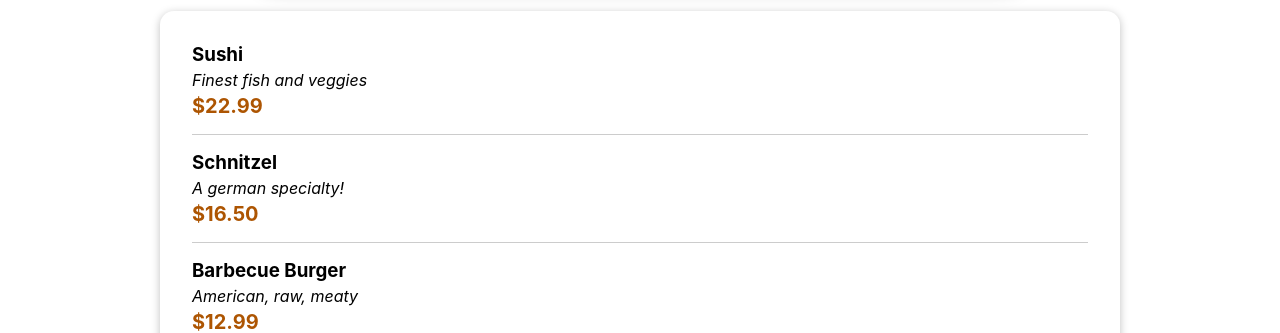
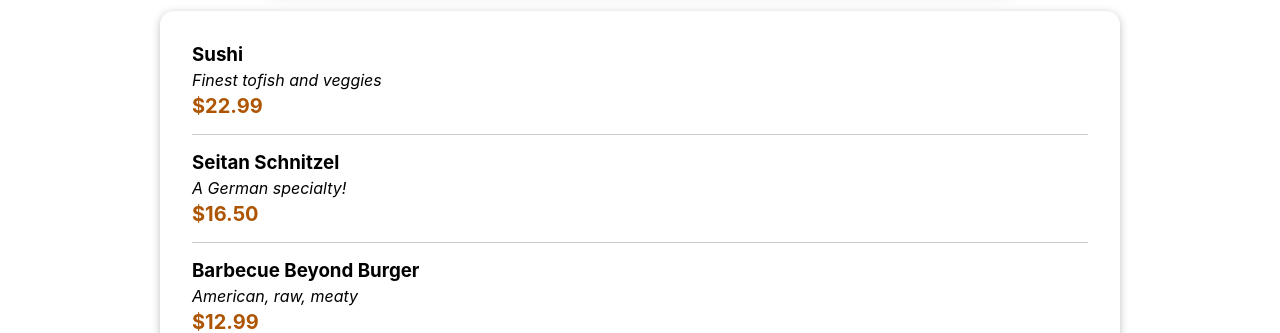
Before and after one commit to yuliankarapetkov/react-food-order, a React (Create React App) app: page / in a window 1280 px wide. Shown: the part 471-804 px from the top of the page. Built offline with nearby package versions, Linux system fonts and the light colour scheme.

Commit message:
chore: make the meals a bit healthier 🌱

```diff
--- a/src/components/Meals/AvailableMeals.js
+++ b/src/components/Meals/AvailableMeals.js
@@ -7,18 +7,18 @@
     {
       id: 'm1',
       name: 'Sushi',
-      description: 'Finest fish and veggies',
+      description: 'Finest tofish and veggies',
       price: 22.99,
     },
     {
       id: 'm2',
-      name: 'Schnitzel',
-      description: 'A german specialty!',
+      name: 'Seitan Schnitzel',
+      description: 'A German specialty!',
       price: 16.5,
     },
     {
       id: 'm3',
-      name: 'Barbecue Burger',
+      name: 'Barbecue Beyond Burger',
       description: 'American, raw, meaty',
       price: 12.99,
     },
```
